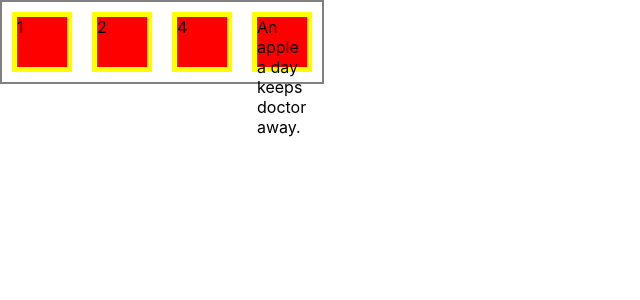
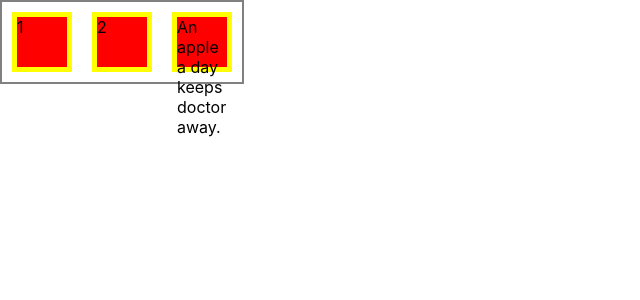
Before and after one commit to ajitadsul/firsthost, a React (Create React App) app: page / in a window 1280 px wide. Shown: the top 300 px of the page, without its empty margins (0-640 px from the left). Built offline with nearby package versions, Linux system fonts and the light colour scheme.

Commit message:
Update App.js

```diff
--- a/src/App.js
+++ b/src/App.js
@@ -9,7 +9,7 @@ function App(props) {
       <div className='fcontainer'>1</div>
       <div className='fcontainer'>2</div>
 
-      <div className='fcontainer'>4</div>
+
       <div className='fcontainer'>An apple
                                <br/>a day
                                <br/>keeps
```
